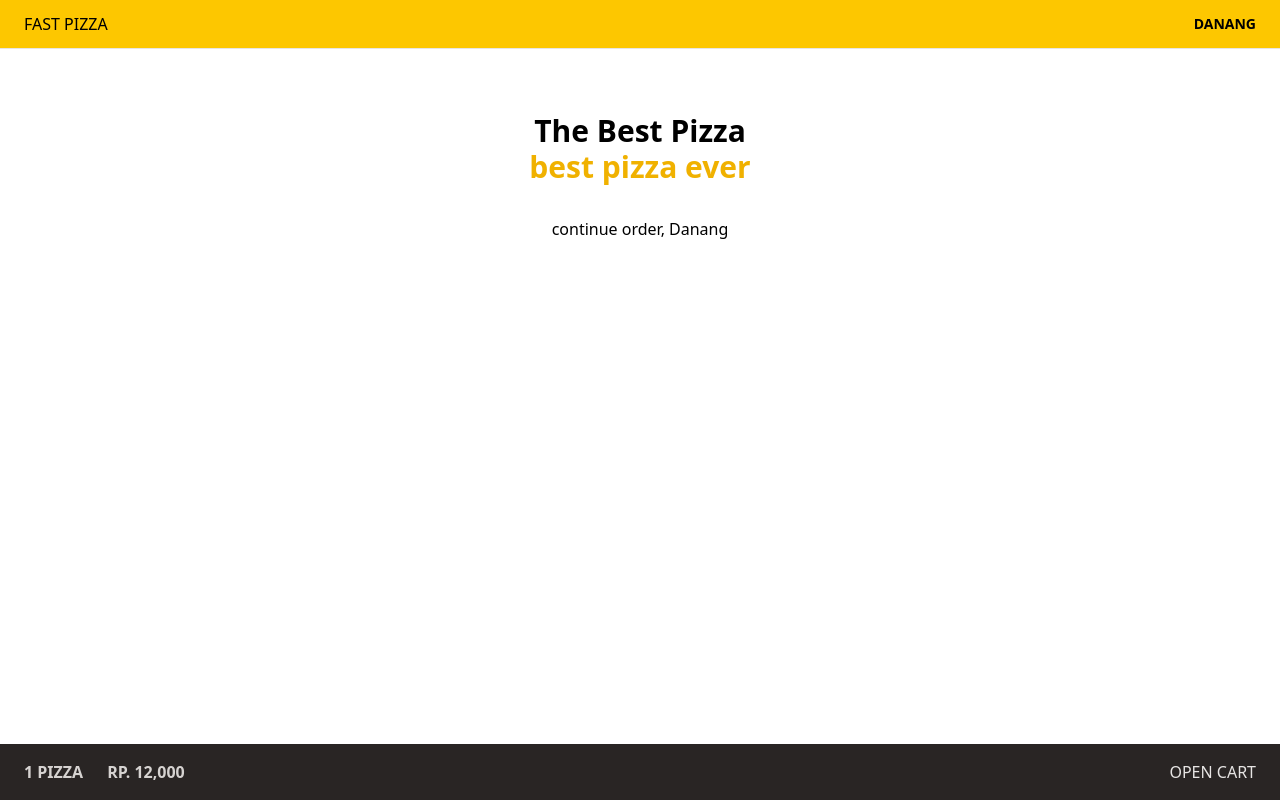
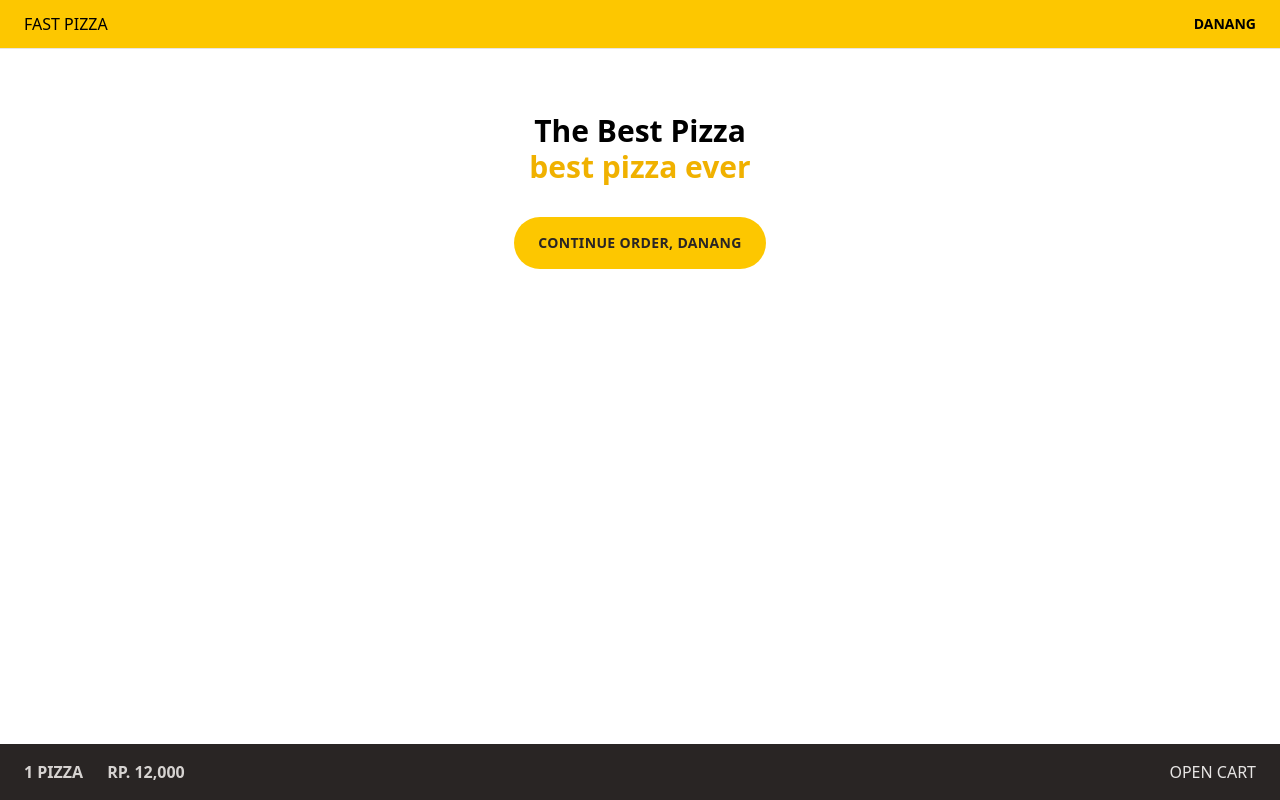
Before and after one commit to arisdanang/pizza-app, a React (Vite) app: page / in a window 1280 px wide. Built offline with nearby package versions, Linux system fonts and the light colour scheme.

Commit message:
feat: implement button component

```diff
--- a/src/ui/Home.tsx
+++ b/src/ui/Home.tsx
@@ -1,3 +1,5 @@
+import Button from "./Button";
+
 const Home = () => {
   return (
     <div className="my-10 px-4 text-center sm:my-16">
@@ -5,7 +7,9 @@ const Home = () => {
         The Best Pizza <br />
         <span className="text-yellow-500">best pizza ever</span>
       </h1>
-      <h2>continue order, Danang</h2>
+      <Button to="menu" type="primary">
+        Continue Order, Danang
+      </Button>
     </div>
   );
 };
```
